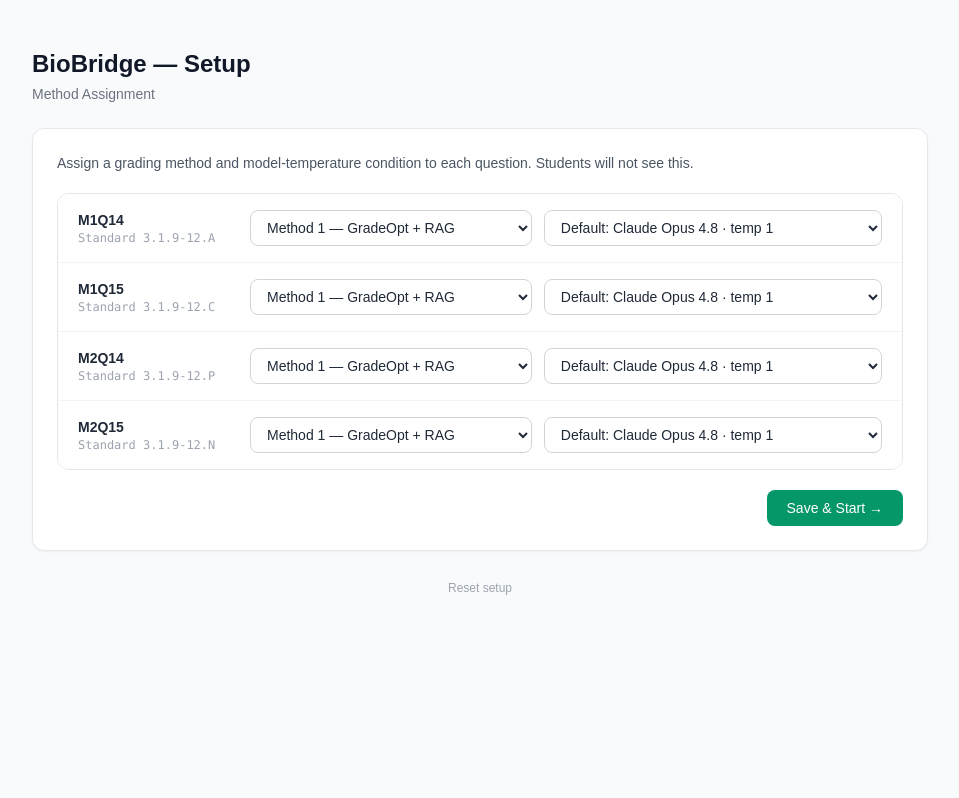
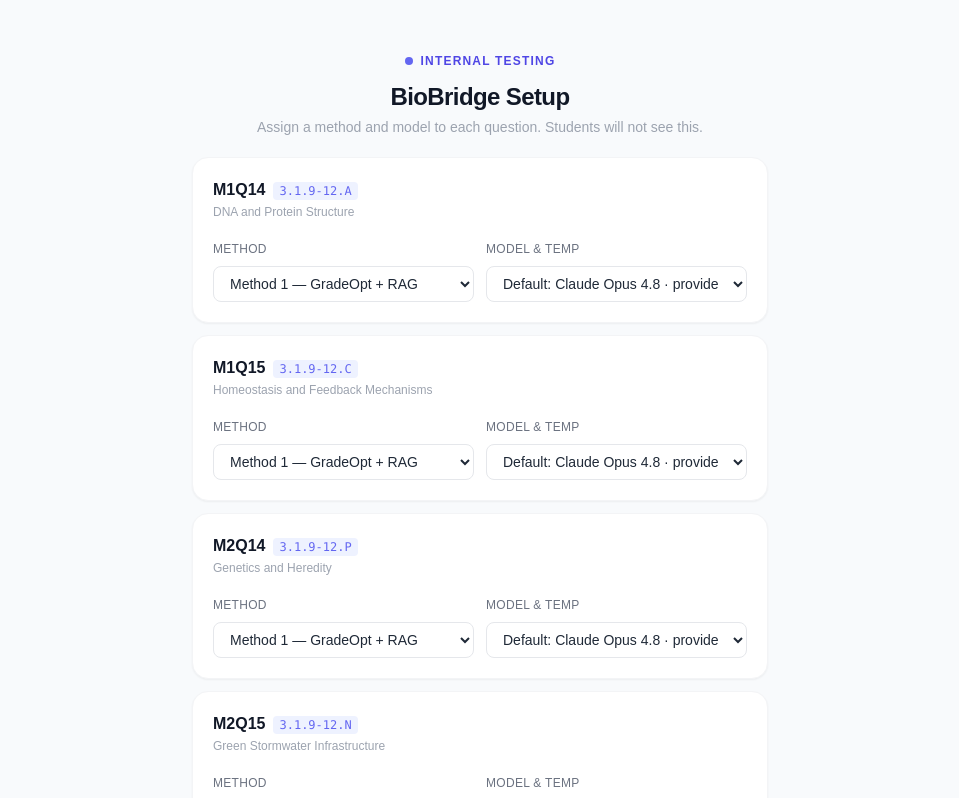
Before and after one commit to cocoj1115/mvp4-internal-testing, a Next.js app: page / in a window 1280 px wide. Shown: the top 798 px of the page, without its empty margins (160-1119 px from the left). Built offline with nearby package versions, Linux system fonts and the light colour scheme.

Commit message:
Refactor LLM integration and enhance feedback mechanisms

```diff
--- a/app/api/grade/route.ts
+++ b/app/api/grade/route.ts
@@ -128,7 +128,7 @@
       diagnosedGap = result.score >= part.maxScore ? "none" : result.feedback;
       tokenCount = result.tokenCount;
     } else {
-      const adaptationRules = method === "1"
+      const adaptationRules = methodId === "1"
         ? getAdaptationRules(question.standard, partLabel)
         : null;
       const kbContext = await retrieveFromKB(part.prompt, studentResponse, 2);
@@ -190,6 +190,7 @@
     console.error("[/api/grade] Error:", err);
     const openAiResponse = openAiErrorResponse(err);
     if (openAiResponse) return openAiResponse;
-    return NextResponse.json({ error: "Internal server error" }, { status: 500 });
+    const message = err instanceof Error ? err.message : "Internal server error";
+    return NextResponse.json({ error: message }, { status: 500 });
   }
 }
--- a/app/page.tsx
+++ b/app/page.tsx
@@ -130,87 +130,49 @@
 }
 
 function modelOptionLabel(model: GradingModelConfig): string {
-  return model.label.replace("provider default", `temp ${model.temperature}`);
+  return model.label;
 }
 
-function MethodAssignment({ onSave }: { onSave: (assignment: Record<string, Method>, modelAssignment: ModelAssignment) => void }) {
-  const [assignment, setAssignment] = useState<Record<string, Method>>({
-    M1Q14: 1, M1Q15: 1, M2Q14: 1, M2Q15: 1,
-  });
-  const [modelAssignment, setModelAssignment] = useState<ModelAssignment>({
-    M1Q14: DEFAULT_GRADING_MODEL_IDS["1"],
-    M1Q15: DEFAULT_GRADING_MODEL_IDS["1"],
-    M2Q14: DEFAULT_GRADING_MODEL_IDS["1"],
-    M2Q15: DEFAULT_GRADING_MODEL_IDS["1"],
+// ─── Setup mode ───────────────────────────────────────────────────────────────
+
+const METHOD_LABELS: Record<Method, string> = {
+  1: "Method 1 — GradeOpt + RAG",
+  2: "Method 2 — Two-Stage Error-Aware",
+  3: "Method 3 — Feedback-First",
+};
+
+function SetupMode({ onComplete }: { onComplete: () => void }) {
+  const defaultMethods = Object.fromEntries(QUESTIONS.map((q) => [q.id, 1 as Method]));
+  const defaultModelAssignment = Object.fromEntries(
+    QUESTIONS.map((q) => [q.id, DEFAULT_GRADING_MODEL_IDS["1"]])
+  );
+
+  const [methods, setMethods] = useState<Record<string, Method>>(() => {
+    try {
+      const stored = localStorage.getItem("biobridge_method_assignment");
+      if (stored) return JSON.parse(stored) as Record<string, Method>;
+    } catch { /* ignore */ }
+    return defaultMethods;
   });
 
-  const methodLabels: Record<Method, string> = {
-    1: "Method 1 — GradeOpt + RAG",
-    2: "Method 2 — Two-Stage Error-Aware",
-    3: "Method 3 — Feedback-First",
-  };
+  const [modelAssignment, setModelAssignment] = useState<ModelAssignment>(() => {
+    try {
+      const stored = localStorage.getItem("biobridge_model_assignment");
+      if (stored) return JSON.parse(stored) as ModelAssignment;
+    } catch { /* ignore */ }
+    return defaultModelAssignment;
+  });
 
   function handleMethodChange(questionId: string, method: Method) {
-    setAssignment((prev) => ({ ...prev, [questionId]: method }));
+    setMethods((prev) => ({ ...prev, [questionId]: method }));
     setModelAssignment((prev) => ({
       ...prev,
       [questionId]: DEFAULT_GRADING_MODEL_IDS[methodKey(method)],
     }));
   }
 
-  return (
-    <div className="space-y-5">
-      <p className="text-sm text-gray-600">
-        Assign a grading method and model-temperature condition to each question. Students will not see this.
-      </p>
-      <div className="rounded-xl border border-gray-200 overflow-hidden divide-y divide-gray-100">
-        {QUESTIONS.map((q) => (
-          <div key={q.id} className="grid gap-3 px-5 py-4 bg-white md:grid-cols-[160px_minmax(220px,1fr)_minmax(280px,1.2fr)] md:items-center">
-            <div className="min-w-0">
-              <span className="block text-sm font-semibold text-gray-800">{q.id}</span>
-              <span className="block text-xs text-gray-400 font-mono">Standard {q.standard}</span>
-            </div>
-            <select
-              value={assignment[q.id]}
-              onChange={(e) => handleMethodChange(q.id, parseInt(e.target.value) as Method)}
-              className="w-full rounded-lg border border-gray-300 bg-white px-3 py-2 text-sm text-gray-800 focus:outline-none focus:ring-2 focus:ring-indigo-500"
-            >
-              {([1, 2, 3] as Method[]).map((m) => (
-                <option key={m} value={m}>{methodLabels[m]}</option>
-              ))}
-            </select>
-            <select
-              value={modelAssignment[q.id] ?? DEFAULT_GRADING_MODEL_IDS[methodKey(assignment[q.id] ?? 1)]}
-              onChange={(e) => setModelAssignment((prev) => ({ ...prev, [q.id]: e.target.value }))}
-              className="w-full rounded-lg border border-gray-300 bg-white px-3 py-2 text-sm text-gray-800 focus:outline-none focus:ring-2 focus:ring-indigo-500"
-            >
-              {STUDENT_GRADING_MODEL_OPTIONS[methodKey(assignment[q.id] ?? 1)].map((model, index) => (
-                <option key={model.id} value={model.id}>
-                  {index === 0 ? "Default: " : index === 1 ? "Backup: " : ""}
-                  {modelOptionLabel(model)}
-                </option>
-              ))}
-            </select>
-          </div>
-        ))}
-      </div>
-      <div className="flex justify-end">
-        <button
-          onClick={() => onSave(assignment, modelAssignment)}
-          className="px-5 py-2 rounded-lg bg-emerald-600 text-white text-sm font-medium hover:bg-emerald-700 transition"
-        >
-          Save &amp; Start →
-        </button>
-      </div>
-    </div>
-  );
-}
-
-// ─── Setup mode ───────────────────────────────────────────────────────────────
-
-function SetupMode({ onComplete }: { onComplete: () => void }) {
-  function handleSave(assignment: Record<string, Method>, modelAssignment: ModelAssignment) {
-    localStorage.setItem("biobridge_method_assignment", JSON.stringify(assignment));
+  function handleSave() {
+    localStorage.setItem("biobridge_method_assignment", JSON.stringify(methods));
     localStorage.setItem("biobridge_model_assignment", JSON.stringify(modelAssignment));
     localStorage.setItem("biobridge_setup_complete", "true");
     onComplete();
@@ -223,23 +185,84 @@
       if (k && k.startsWith("biobridge_")) toRemove.push(k);
     }
     toRemove.forEach((k) => localStorage.removeItem(k));
+    localStorage.removeItem("biobridge_grading_configs");
     window.location.reload();
   }
 
+  const selectClass = "w-full rounded-lg border border-gray-200 bg-white px-3 py-2 text-sm text-gray-800 focus:outline-none focus:ring-2 focus:ring-indigo-400 transition";
+
   return (
-    <div className="min-h-screen bg-gray-50 py-12 px-4">
-      <div className="max-w-4xl mx-auto space-y-6">
-        <div>
-          <h1 className="text-2xl font-bold text-gray-900">BioBridge — Setup</h1>
-          <p className="text-sm text-gray-500 mt-1">Method Assignment</p>
+    <div className="min-h-screen bg-slate-50 flex flex-col items-center justify-center py-12 px-4">
+      <div className="w-full max-w-xl space-y-5">
+
+        {/* Header */}
+        <div className="text-center space-y-1">
+          <div className="inline-flex items-center gap-2 mb-2">
+            <span className="w-2 h-2 rounded-full bg-indigo-500 inline-block" />
+            <span className="text-xs font-semibold text-indigo-600 uppercase tracking-widest">Internal Testing</span>
+          </div>
+          <h1 className="text-2xl font-bold text-gray-900 tracking-tight">BioBridge Setup</h1>
+          <p className="text-sm text-gray-400">Assign a method and model to each question. Students will not see this.</p>
         </div>
 
-        <div className="bg-white rounded-xl border border-gray-200 shadow-sm p-6">
-          <MethodAssignment onSave={handleSave} />
+        {/* Question cards */}
+        <div className="space-y-3">
+          {QUESTIONS.map((q) => (
+            <div key={q.id} className="bg-white rounded-2xl border border-gray-100 shadow-sm p-5 space-y-4">
+              {/* Question info */}
+              <div className="flex items-start justify-between">
+                <div>
+                  <span className="text-base font-bold text-gray-900">{q.id}</span>
+                  <span className="ml-2 text-xs text-indigo-500 font-mono bg-indigo-50 px-1.5 py-0.5 rounded">{q.standard}</span>
+                  <p className="text-xs text-gray-400 mt-0.5">{q.topic}</p>
+                </div>
+              </div>
+
+              {/* Selectors */}
+              <div className="grid grid-cols-2 gap-3">
+                <div className="space-y-1.5">
+                  <label className="text-xs font-medium text-gray-500 uppercase tracking-wide">Method</label>
+                  <select
+                    value={methods[q.id] ?? 1}
+                    onChange={(e) => handleMethodChange(q.id, parseInt(e.target.value) as Method)}
+                    className={selectClass}
+                  >
+                    {([1, 2, 3] as Method[]).map((m) => (
+                      <option key={m} value={m}>{METHOD_LABELS[m]}</option>
+                    ))}
+                  </select>
+                </div>
+                <div className="space-y-1.5">
+                  <label className="text-xs font-medium text-gray-500 uppercase tracking-wide">Model &amp; Temp</label>
+                  <select
+                    value={modelAssignment[q.id] ?? DEFAULT_GRADING_MODEL_IDS[methodKey(methods[q.id] ?? 1)]}
+                    onChange={(e) => setModelAssignment((prev) => ({ ...prev, [q.id]: e.target.value }))}
+                    className={selectClass}
+                  >
+                    {STUDENT_GRADING_MODEL_OPTIONS[methodKey(methods[q.id] ?? 1)].map((model, index) => (
+                      <option key={model.id} value={model.id}>
+                        {index === 0 ? "Default: " : index === 1 ? "Backup: " : ""}
+                        {modelOptionLabel(model)}
+                      </option>
+                    ))}
+                  </select>
+                </div>
+              </div>
+            </div>
+          ))}
         </div>
 
+        {/* Save button */}
+        <button
+          onClick={handleSave}
+          className="w-full py-3 rounded-2xl bg-indigo-600 text-white text-sm font-semibold hover:bg-indigo-700 active:scale-[0.98] transition shadow-sm"
+        >
+          Save &amp; Start →
+        </button>
+
+        {/* Reset */}
         <div className="text-center">
-          <button onClick={handleReset} className="text-xs text-gray-400 hover:text-gray-600 transition">
+          <button onClick={handleReset} className="text-xs text-gray-300 hover:text-gray-500 transition">
             Reset setup
           </button>
         </div>
@@ -600,7 +623,8 @@
         headers: { "Content-Type": "application/json" },
         body: JSON.stringify(body),
       });
-      const data = await res.json() as GradeResponse;
+      const data = await res.json() as GradeResponse & { error?: string };
+      if (!res.ok) throw new Error(data.error ?? `Server error ${res.status}`);
 
       const record: AttemptRecord = {
         attemptNumber,
--- a/lib/methods/method1.ts
+++ b/lib/methods/method1.ts
@@ -1,4 +1,6 @@
 import { chatComplete } from "@/lib/llm";
+import { callCompareLlm } from "@/lib/compare/llm";
+import { GradingModelConfig } from "@/lib/grading-models";
 
 export async function resolveGap(
   diagnosedGap: string,
@@ -34,7 +36,6 @@
   kbContext: { kd1: string; kd2: string; ke: string } | null;
   priorGaps: Record<string, string>;
   taskType: string | undefined;
-  temperature: number | undefined;
   part: { prompt: string; maxScore: number; scoringGuidance: string };
   questionStem: string;
 }
@@ -50,10 +51,10 @@
   _questionId: string,
   partLabel: "A" | "B" | "C",
   studentResponse: string,
-  model: string,
+  model: GradingModelConfig,
   options: Method1Options
 ): Promise<Method1Result> {
-  const { adaptationRules, kbContext, priorGaps, taskType, temperature, part, questionStem } = options;
+  const { adaptationRules, kbContext, priorGaps, taskType, part, questionStem } = options;
 
   const useGradeOpt = !!adaptationRules;
   const useKB = kbContext !== null;
@@ -239,9 +240,10 @@
     `STUDENT RESPONSE:\n${studentResponse.trim()}`,
   ].filter(Boolean);
 
-  const scoreCompletion = await chatComplete({
-    model,
-    temperature,
+  const scoreCompletion = await callCompareLlm({
+    provider: model.provider,
+    modelId: model.modelId,
+    temperature: model.temperature,
     jsonMode: true,
     messages: [
       { role: "system", content: scoringSystemPrompt },
@@ -249,7 +251,7 @@
     ],
   });
 
-  const scoreRaw = scoreCompletion.content ?? "{}";
+  const scoreRaw = scoreCompletion.text || "{}";
   const scoreParsed = JSON.parse(scoreRaw) as {
     reasoning?: string;
     score?: unknown;
@@ -288,6 +290,6 @@
     score,
     feedback,
     diagnosedGap,
-    tokenCount: scoreCompletion.tokenCount,
+    tokenCount: scoreCompletion.totalTokens,
   };
 }
```
